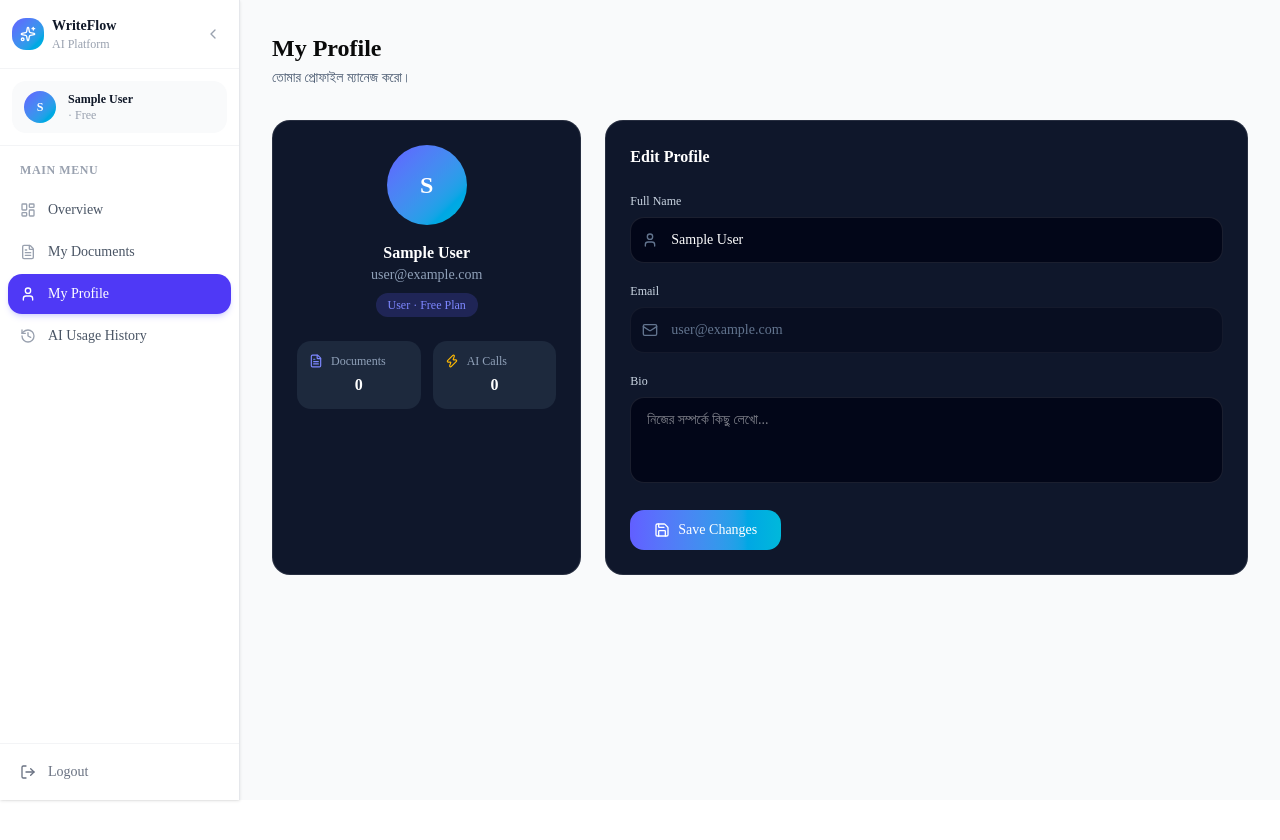
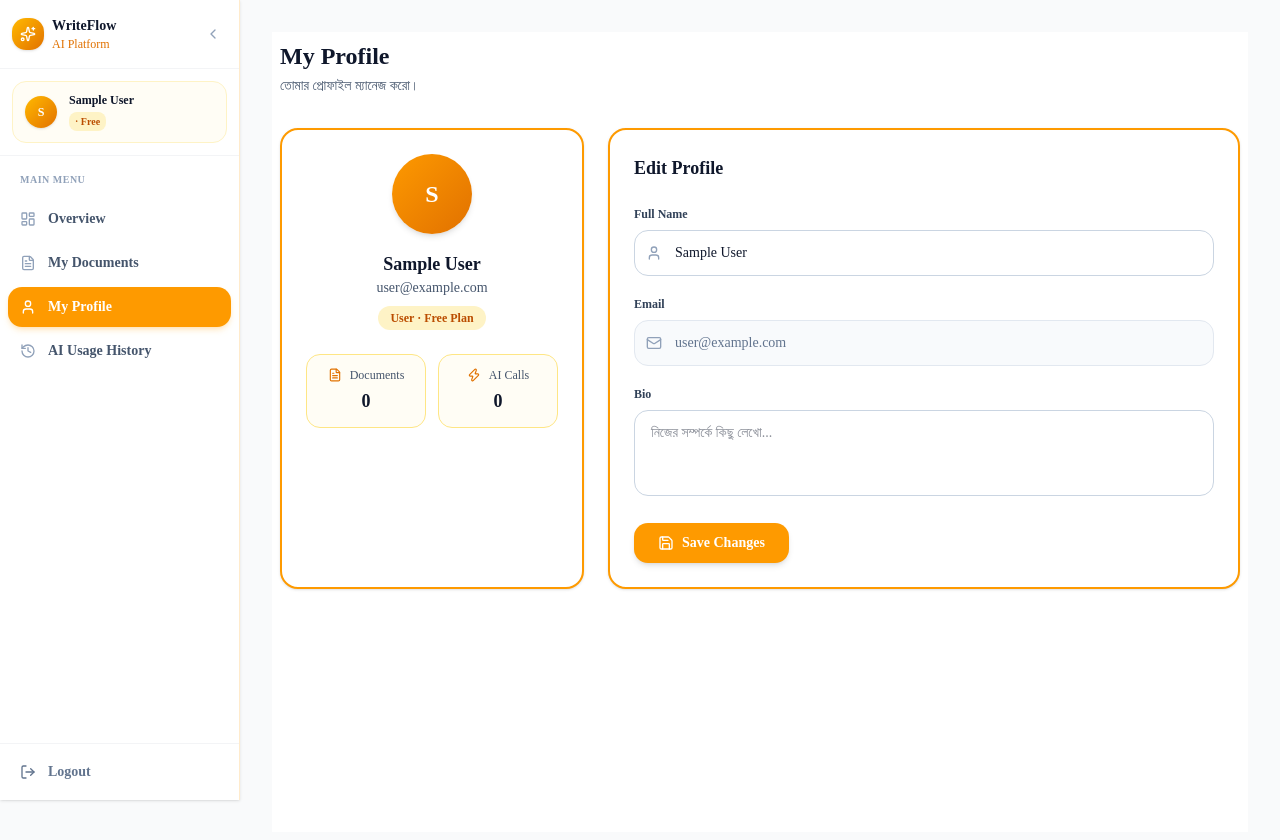
Before and after one commit to shiuly-28/writeflow-ai, a Next.js app: page /dashboard/profile in a window 1280 px wide. Shown: the top 840 px of the page. Before the commit the page ends 800 px from the top, so only its background shows below. Built offline with nearby package versions, Linux system fonts and the light colour scheme; no server answers; sample sign-in values are in the browser's storage.

Commit message:
dashboard implement

```diff
--- a/app/dashboard/Sidebar.tsx
+++ b/app/dashboard/Sidebar.tsx
@@ -6,7 +6,7 @@ import { usePathname } from "next/navigation";
 import { signOut } from "next-auth/react";
 import {
   LayoutDashboard, FileText, User, History,
-  Users, BarChart3, BookOpen, Star, Settings,
+  BarChart3, Users, BookOpen, Star, Settings,
   LogOut, Sparkles, ChevronLeft, Menu,
 } from "lucide-react";
 
@@ -33,7 +33,7 @@ export default function Sidebar({ role, user }: { role: string; user: any }) {
   return (
     <>
       {/* Sidebar */}
-      <aside className={`fixed left-0 top-0 h-full bg-white border-r border-gray-200 flex flex-col z-40 shadow-sm transition-all duration-300 ${
+      <aside className={`fixed left-0 top-0 h-full bg-white border-r border-amber-500/20 flex flex-col z-40 shadow-sm transition-all duration-300 ${
         collapsed ? "w-16" : "w-60"
       }`}>
 
@@ -41,19 +41,19 @@ export default function Sidebar({ role, user }: { role: string; user: any }) {
         <div className="px-3 py-4 border-b border-gray-100 flex items-center justify-between">
           {!collapsed && (
             <Link href="/" className="flex items-center gap-2">
-              <div className="w-8 h-8 rounded-xl bg-gradient-to-br from-indigo-500 to-cyan-500 flex items-center justify-center flex-shrink-0">
+              <div className="w-8 h-8 rounded-xl bg-gradient-to-br from-amber-400 to-amber-600 flex items-center justify-center flex-shrink-0 shadow-sm">
                 <Sparkles className="h-4 w-4 text-white" />
               </div>
               <div>
-                <p className="text-sm font-bold text-gray-900">WriteFlow</p>
-                <p className="text-xs text-gray-400">AI Platform</p>
+                <p className="text-sm font-bold text-slate-900">WriteFlow</p>
+                <p className="text-xs text-amber-600 font-medium">AI Platform</p>
               </div>
             </Link>
           )}
 
           {collapsed && (
             <div className="w-full flex justify-center">
-              <div className="w-8 h-8 rounded-xl bg-gradient-to-br from-indigo-500 to-cyan-500 flex items-center justify-center">
+              <div className="w-8 h-8 rounded-xl bg-gradient-to-br from-amber-400 to-amber-600 flex items-center justify-center shadow-sm">
                 <Sparkles className="h-4 w-4 text-white" />
               </div>
             </div>
@@ -62,7 +62,7 @@ export default function Sidebar({ role, user }: { role: string; user: any }) {
           {!collapsed && (
             <button
               onClick={() => setCollapsed(true)}
-              className="p-1.5 rounded-lg hover:bg-gray-100 transition-all text-gray-400 hover:text-gray-600"
+              className="p-1.5 rounded-lg hover:bg-amber-50 transition-all text-slate-400 hover:text-amber-600"
             >
               <ChevronLeft className="h-4 w-4" />
             </button>
@@ -74,7 +74,7 @@ export default function Sidebar({ role, user }: { role: string; user: any }) {
           <div className="flex justify-center py-3 border-b border-gray-100">
             <button
               onClick={() => setCollapsed(false)}
-              className="p-1.5 rounded-lg hover:bg-gray-100 transition-all text-gray-400 hover:text-gray-600"
+              className="p-1.5 rounded-lg hover:bg-amber-50 transition-all text-slate-400 hover:text-amber-600"
             >
               <Menu className="h-4 w-4" />
             </button>
@@ -84,13 +84,15 @@ export default function Sidebar({ role, user }: { role: string; user: any }) {
         {/* User Info */}
         {!collapsed && (
           <div className="px-3 py-3 border-b border-gray-100">
-            <div className="flex items-center gap-3 bg-gray-50 rounded-xl px-3 py-2.5">
-              <div className="w-8 h-8 rounded-full bg-gradient-to-br from-indigo-500 to-cyan-500 flex items-center justify-center text-white text-xs font-bold flex-shrink-0">
+            <div className="flex items-center gap-3 bg-amber-50/50 border border-amber-100 rounded-xl px-3 py-2.5">
+              <div className="w-8 h-8 rounded-full bg-gradient-to-br from-amber-400 to-amber-600 flex items-center justify-center text-white text-xs font-bold flex-shrink-0 shadow-sm">
                 {user?.name?.[0]?.toUpperCase() || "U"}
               </div>
               <div className="min-w-0">
-                <p className="text-xs font-semibold text-gray-900 truncate">{user?.name}</p>
-                <p className="text-xs text-gray-400 capitalize">{role} · Free</p>
+                <p className="text-xs font-bold text-slate-900 truncate">{user?.name || "User Name"}</p>
+                <p className="text-[10px] text-amber-700 font-semibold capitalize bg-amber-100 px-1.5 py-0.5 rounded-md inline-block mt-0.5">
+                  {role} · Free
+                </p>
               </div>
             </div>
           </div>
@@ -98,7 +100,7 @@ export default function Sidebar({ role, user }: { role: string; user: any }) {
 
         {collapsed && (
           <div className="flex justify-center py-3 border-b border-gray-100">
-            <div className="w-8 h-8 rounded-full bg-gradient-to-br from-indigo-500 to-cyan-500 flex items-center justify-center text-white text-xs font-bold">
+            <div className="w-8 h-8 rounded-full bg-gradient-to-br from-amber-400 to-amber-600 flex items-center justify-center text-white text-xs font-bold shadow-sm">
               {user?.name?.[0]?.toUpperCase() || "U"}
             </div>
           </div>
@@ -107,14 +109,14 @@ export default function Sidebar({ role, user }: { role: string; user: any }) {
         {/* Section Label */}
         {!collapsed && (
           <div className="px-5 pt-4 pb-1">
-            <p className="text-xs font-semibold text-gray-400 uppercase tracking-wider">
+            <p className="text-[10px] font-bold text-slate-400 uppercase tracking-wider">
               {role === "admin" ? "Admin Panel" : "Main Menu"}
             </p>
           </div>
         )}
 
         {/* Navigation */}
-        <nav className="flex-1 px-2 py-2 space-y-0.5 overflow-y-auto">
+        <nav className="flex-1 px-2 py-2 space-y-1 overflow-y-auto">
           {links.map((link) => {
             const Icon = link.icon;
             const isActive = pathname === link.href;
@@ -123,15 +125,15 @@ export default function Sidebar({ role, user }: { role: string; user: any }) {
                 key={link.href}
                 href={link.href}
                 title={collapsed ? link.label : ""}
-                className={`flex items-center gap-3 px-3 py-2.5 rounded-xl text-sm font-medium transition-all ${
+                className={`flex items-center gap-3 px-3 py-2.5 rounded-xl text-sm font-semibold transition-all ${
                   collapsed ? "justify-center" : ""
                 } ${
                   isActive
-                    ? "bg-indigo-600 text-white shadow-md shadow-indigo-500/20"
-                    : "text-gray-600 hover:bg-gray-100 hover:text-gray-900"
+                    ? "bg-amber-500 text-white shadow-md shadow-amber-500/20"
+                    : "text-slate-600 hover:bg-amber-50 hover:text-amber-600"
                 }`}
               >
-                <Icon className={`h-4 w-4 flex-shrink-0 ${isActive ? "text-white" : "text-gray-400"}`} />
+                <Icon className={`h-4 w-4 flex-shrink-0 ${isActive ? "text-white" : "text-slate-400"}`} />
                 {!collapsed && link.label}
               </Link>
             );
@@ -143,7 +145,7 @@ export default function Sidebar({ role, user }: { role: string; user: any }) {
           <button
             onClick={() => signOut({ callbackUrl: "/" })}
             title={collapsed ? "Logout" : ""}
-            className={`flex items-center gap-3 px-3 py-2.5 rounded-xl text-sm font-medium text-gray-500 hover:text-rose-500 hover:bg-rose-50 transition-all w-full ${
+            className={`flex items-center gap-3 px-3 py-2.5 rounded-xl text-sm font-semibold text-slate-500 hover:text-rose-600 hover:bg-rose-50 transition-all w-full ${
               collapsed ? "justify-center" : ""
             }`}
           >
--- a/app/dashboard/profile/page.tsx
+++ b/app/dashboard/profile/page.tsx
@@ -1,6 +1,6 @@
 "use client";
 
-import { useState } from "react";
+import { useState, useEffect } from "react";
 import { useSession } from "next-auth/react";
 import { User, Mail, FileText, Zap, Save } from "lucide-react";
 
@@ -8,9 +8,16 @@ export default function ProfilePage() {
   const { data: session } = useSession();
   const user = session?.user as any;
 
-  const [name, setName] = useState(user?.name || "");
+  const [name, setName] = useState("");
   const [bio, setBio] = useState("");
   const [saved, setSaved] = useState(false);
+
+  // সেশন লোড হলে স্টেট আপডেট করার জন্য
+  useEffect(() => {
+    if (user?.name) {
+      setName(user.name);
+    }
+  }, [user]);
 
   const handleSave = () => {
     setSaved(true);
@@ -18,87 +25,93 @@ export default function ProfilePage() {
   };
 
   return (
-    <div>
+    <div className="bg-white min-h-screen text-slate-800 p-2">
+      {/* Header */}
       <div className="mb-8">
-        <h1 className="text-2xl font-bold ">My Profile</h1>
+        <h1 className="text-2xl font-bold text-slate-900">My Profile</h1>
         <p className="text-slate-600 text-sm mt-1">তোমার প্রোফাইল ম্যানেজ করো।</p>
       </div>
 
       <div className="grid grid-cols-1 lg:grid-cols-3 gap-6">
         {/* Profile Card */}
-        <div className="bg-slate-900 border border-white/10 rounded-2xl p-6 text-center">
-          <div className="w-20 h-20 rounded-full bg-gradient-to-br from-indigo-500 to-cyan-500 flex items-center justify-center text-white text-2xl font-bold mx-auto mb-4">
+        <div className="bg-white border-2 border-amber-500 rounded-2xl p-6 text-center shadow-sm">
+          <div className="w-20 h-20 rounded-full bg-gradient-to-br from-amber-500 to-amber-600 flex items-center justify-center text-white text-2xl font-bold mx-auto mb-4 shadow-md">
             {user?.name?.[0]?.toUpperCase() || "U"}
           </div>
-          <h2 className="text-white font-semibold">{user?.name}</h2>
-          <p className="text-slate-400 text-sm">{user?.email}</p>
-          <span className="inline-block mt-2 px-3 py-1 bg-indigo-500/20 text-indigo-400 text-xs rounded-full font-medium capitalize">
+          <h2 className="font-bold text-lg text-slate-900">{user?.name || "User Name"}</h2>
+          <p className="text-slate-600 text-sm">{user?.email}</p>
+          <span className="inline-block mt-2 px-3 py-1 bg-amber-100 text-amber-700 text-xs rounded-full font-semibold capitalize">
             {user?.role || "user"} · Free Plan
           </span>
 
           <div className="grid grid-cols-2 gap-3 mt-6">
-            <div className="bg-slate-800 rounded-xl p-3">
-              <div className="flex items-center gap-2 mb-1">
-                <FileText className="h-3.5 w-3.5 text-indigo-400" />
-                <span className="text-slate-400 text-xs">Documents</span>
+            <div className="bg-amber-50/50 border border-amber-200 rounded-xl p-3">
+              <div className="flex items-center gap-2 mb-1 justify-center">
+                <FileText className="h-3.5 w-3.5 text-amber-600" />
+                <span className="text-slate-600 text-xs font-medium">Documents</span>
               </div>
-              <p className="text-white font-bold">0</p>
+              <p className="text-slate-900 font-bold text-lg">0</p>
             </div>
-            <div className="bg-slate-800 rounded-xl p-3">
-              <div className="flex items-center gap-2 mb-1">
-                <Zap className="h-3.5 w-3.5 text-amber-400" />
-                <span className="text-slate-400 text-xs">AI Calls</span>
+            <div className="bg-amber-50/50 border border-amber-200 rounded-xl p-3">
+              <div className="flex items-center gap-2 mb-1 justify-center">
+                <Zap className="h-3.5 w-3.5 text-amber-600" />
+                <span className="text-slate-600 text-xs font-medium">AI Calls</span>
               </div>
-              <p className="text-white font-bold">0</p>
+              <p className="text-slate-900 font-bold text-lg">0</p>
             </div>
           </div>
         </div>
 
         {/* Edit Form */}
-        <div className="lg:col-span-2 bg-slate-900 border border-white/10 rounded-2xl p-6">
-          <h3 className="text-white font-semibold mb-6">Edit Profile</h3>
+        <div className="lg:col-span-2 bg-white border-2 border-amber-500 rounded-2xl p-6 shadow-sm">
+          <h3 className="text-slate-900 font-bold text-lg mb-6">Edit Profile</h3>
 
           <div className="space-y-5">
+            {/* Full Name Input */}
             <div>
-              <label className="block text-xs font-medium text-slate-300 mb-2">Full Name</label>
+              <label className="block text-xs font-semibold text-slate-700 mb-2">Full Name</label>
               <div className="relative">
-                <User className="absolute left-3 top-1/2 -translate-y-1/2 h-4 w-4 text-slate-500" />
+                <User className="absolute left-3 top-1/2 -translate-y-1/2 h-4 w-4 text-slate-400" />
                 <input
                   type="text"
                   value={name}
                   onChange={(e) => setName(e.target.value)}
-                  className="w-full bg-slate-950 border border-white/10 rounded-xl pl-10 pr-4 py-3 text-sm text-white focus:outline-none focus:border-indigo-500"
+                  className="w-full bg-white border border-slate-300 rounded-xl pl-10 pr-4 py-3 text-sm text-slate-900 focus:outline-none focus:border-amber-500 focus:ring-1 focus:ring-amber-500 transition-all"
+                  placeholder="Your Name"
                 />
               </div>
             </div>
 
+            {/* Email Input (Read Only) */}
             <div>
-              <label className="block text-xs font-medium text-slate-300 mb-2">Email</label>
+              <label className="block text-xs font-semibold text-slate-700 mb-2">Email</label>
               <div className="relative">
-                <Mail className="absolute left-3 top-1/2 -translate-y-1/2 h-4 w-4 text-slate-500" />
+                <Mail className="absolute left-3 top-1/2 -translate-y-1/2 h-4 w-4 text-slate-400" />
                 <input
                   type="email"
                   value={user?.email || ""}
-                  disabled
-                  className="w-full bg-slate-950/50 border border-white/5 rounded-xl pl-10 pr-4 py-3 text-sm text-slate-500 cursor-not-allowed"
+                  readOnly
+                  className="w-full bg-slate-50 border border-slate-200 rounded-xl pl-10 pr-4 py-3 text-sm text-slate-500 cursor-not-allowed"
                 />
               </div>
             </div>
 
+            {/* Bio Input */}
             <div>
-              <label className="block text-xs font-medium text-slate-300 mb-2">Bio</label>
+              <label className="block text-xs font-semibold text-slate-700 mb-2">Bio</label>
               <textarea
                 value={bio}
                 onChange={(e) => setBio(e.target.value)}
                 rows={3}
                 placeholder="নিজের সম্পর্কে কিছু লেখো..."
-                className="w-full bg-slate-950 border border-white/10 rounded-xl px-4 py-3 text-sm text-white focus:outline-none focus:border-indigo-500 resize-none"
+                className="w-full bg-white border border-slate-300 rounded-xl px-4 py-3 text-sm text-slate-900 focus:outline-none focus:border-amber-500 focus:ring-1 focus:ring-amber-500 transition-all resize-none"
               />
             </div>
 
+            {/* Save Button */}
             <button
               onClick={handleSave}
-              className="flex items-center gap-2 px-6 py-2.5 bg-gradient-to-r from-indigo-500 to-cyan-500 text-white text-sm font-medium rounded-xl hover:opacity-90 transition-all"
+              className="flex items-center gap-2 px-6 py-2.5 bg-amber-500 hover:bg-amber-600 text-white text-sm font-semibold rounded-xl shadow-md hover:shadow-lg transition-all transform active:scale-95"
             >
               <Save className="h-4 w-4" />
               {saved ? "Saved! ✓" : "Save Changes"}
```
Also changed, not shown: app/api/usage/route.ts (added, +41 -0 lines), app/dashboard/documents/page.tsx (+43 -36 lines), app/dashboard/page.tsx (+33 -31 lines), app/dashboard/usage/page.tsx (+29 -24 lines), app/model/Usage.ts (added, +28 -0 lines).
